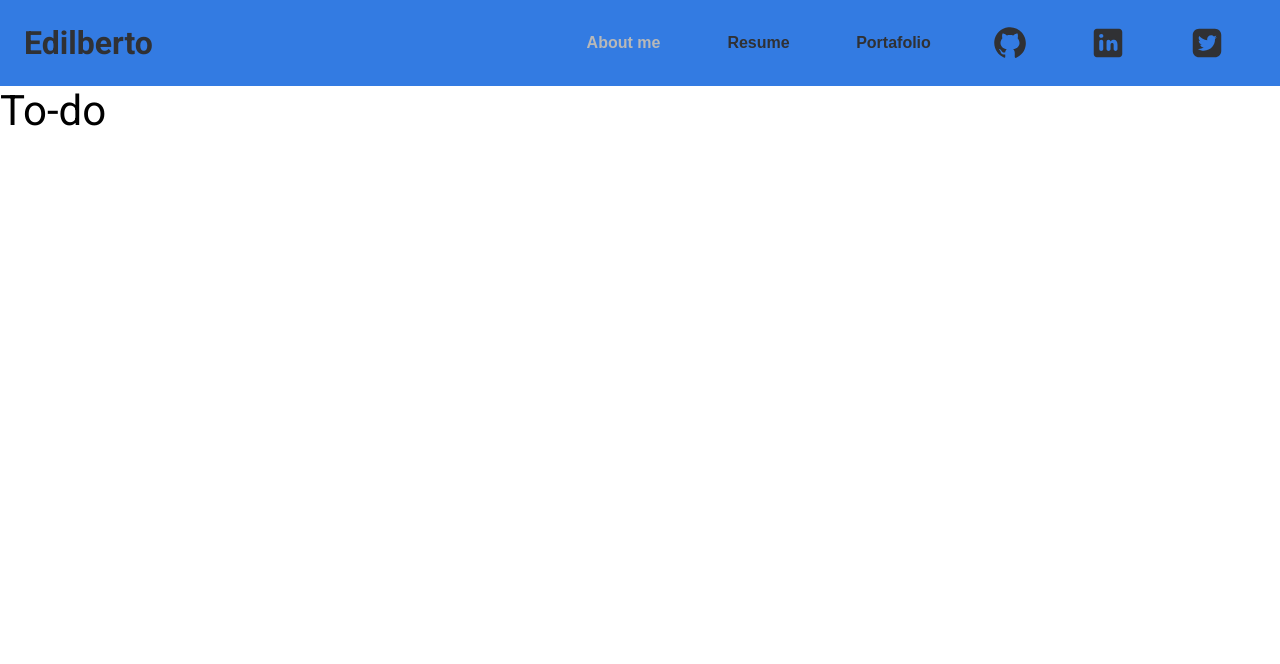
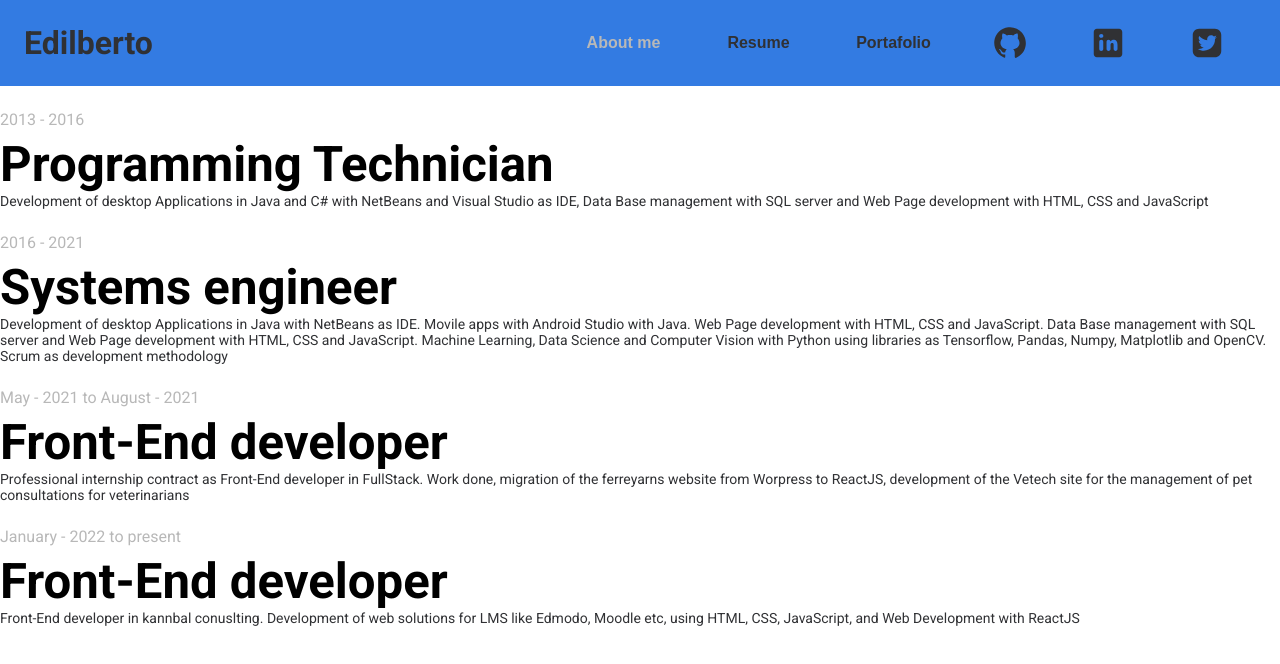
Before and after one commit to Edilberto-Vazquez/Edilberto-Vazquez.github.io, a React app: page /resume in a window 1280 px wide. Shown: the top 664 px of the page. Built offline with nearby package versions, Linux system fonts and the light colour scheme.

Commit message:
Created ExperienceEducationCard for resume page

```diff
--- /dev/null
+++ b/src/components/ExperienceEducationCard.jsx
@@ -0,0 +1,13 @@
+import React from "react";
+
+const ExperienceEducationCard = ({ jobDate, jobTitle, jobDescription }) => {
+  return (
+    <div className="education-job">
+      <span className="education-job__from-to-date">{jobDate}</span>
+      <h3 className="education-job__title">{jobTitle}</h3>
+      <p className="education-job__description">{jobDescription}</p>
+    </div>
+  );
+};
+
+export default ExperienceEducationCard;
--- a/src/pages/Resume.jsx
+++ b/src/pages/Resume.jsx
@@ -1,7 +1,36 @@
 import React from "react";
+import ExperienceEducationCard from "../components/ExperienceEducationCard";
+import { Education, Experience } from "../utils/resume";
 
 const Resume = () => {
-  return <div className="resume">To-do</div>;
+  return (
+    <div className="resume">
+      <div className="experience">
+        {Education.map(({ date, title, description }, index) => {
+          return (
+            <ExperienceEducationCard
+              jobDate={date}
+              jobTitle={title}
+              jobDescription={description}
+              key={index}
+            />
+          );
+        })}
+      </div>
+      <div className="education">
+        {Experience.map(({ date, title, description }, index) => {
+          return (
+            <ExperienceEducationCard
+              jobDate={date}
+              jobTitle={title}
+              jobDescription={description}
+              key={index}
+            />
+          );
+        })}
+      </div>
+    </div>
+  );
 };
 
 export default Resume;
--- a/src/styles/index.scss
+++ b/src/styles/index.scss
@@ -11,3 +11,4 @@
 @import "./components/user-profile-card";
 @import "./components/description-card";
 @import "./components//project-card";
+@import "./components/experience-education-card";
--- /dev/null
+++ b/src/utils/resume.js
@@ -0,0 +1,31 @@
+const Education = [
+  {
+    date: "2013 - 2016",
+    title: "Programming Technician",
+    description:
+      "Development of desktop Applications in Java and C# with NetBeans and Visual Studio as IDE, Data Base management with SQL server and Web Page development with HTML, CSS and JavaScript",
+  },
+  {
+    date: "2016 - 2021",
+    title: "Systems engineer",
+    description:
+      "Development of desktop Applications in Java with NetBeans as IDE. Movile apps with Android Studio with Java. Web Page development with HTML, CSS and JavaScript. Data Base management with SQL server and Web Page development with HTML, CSS and JavaScript. Machine Learning, Data Science and Computer Vision with Python using libraries as Tensorflow, Pandas, Numpy, Matplotlib and OpenCV. Scrum as development methodology",
+  },
+];
+
+const Experience = [
+  {
+    date: "May - 2021 to August - 2021",
+    title: "Front-End developer",
+    description:
+      "Professional internship contract as Front-End developer in FullStack. Work done, migration of the ferreyarns website from Worpress to ReactJS, development of the Vetech site for the management of pet consultations for veterinarians",
+  },
+  {
+    date: "January - 2022 to present",
+    title: "Front-End developer",
+    description:
+      "Front-End developer in kannbal conuslting. Development of web solutions for LMS like Edmodo, Moodle etc, using HTML, CSS, JavaScript, and Web Development with ReactJS",
+  },
+];
+
+export { Education, Experience };
```
Also changed, not shown: src/styles/components/_experience-education-card.scss (added).
